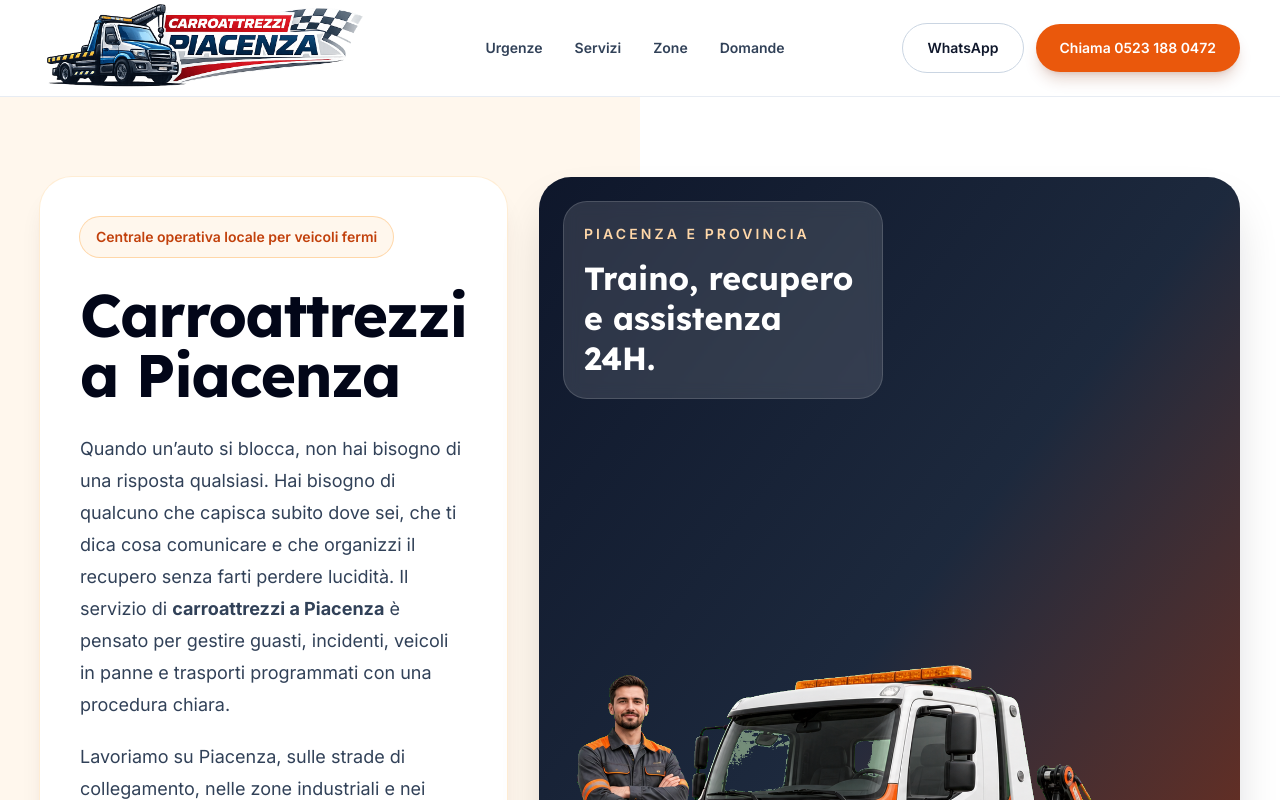
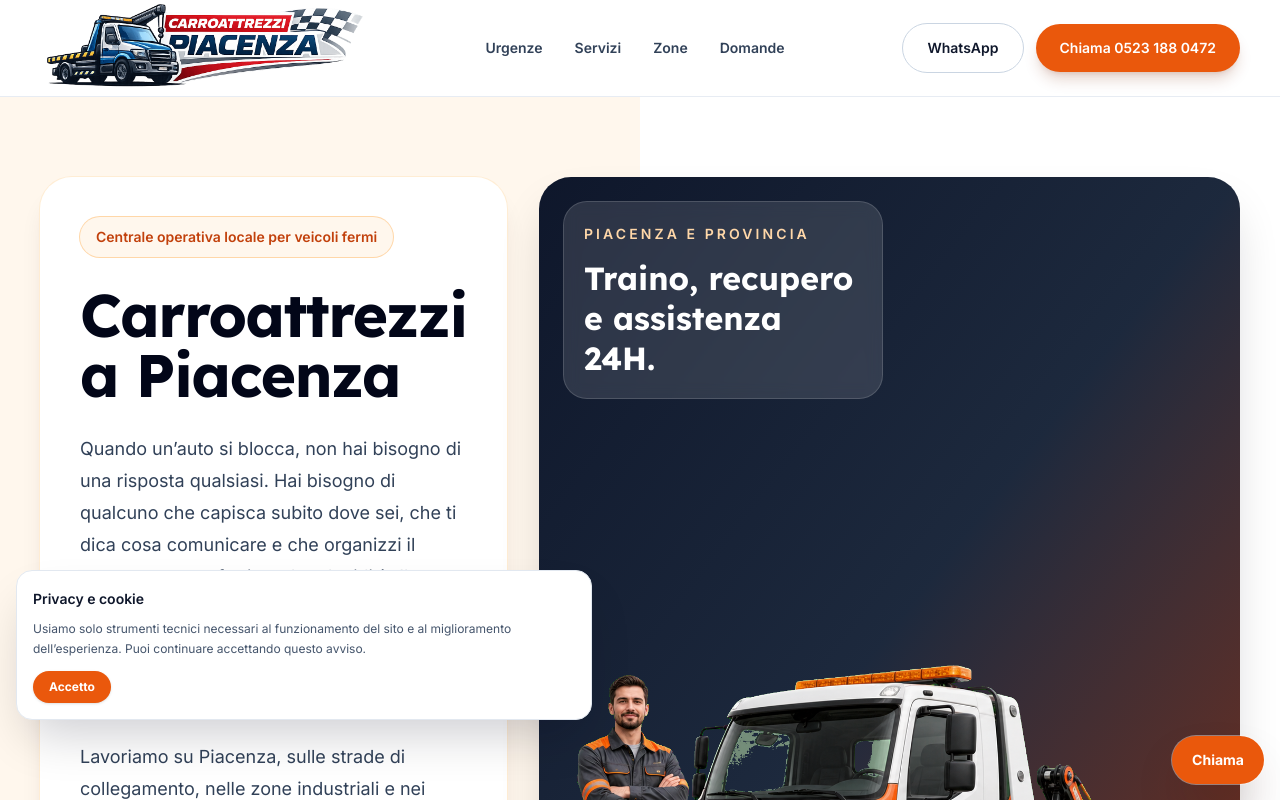
Before and after one commit to alessio-aesthetic/carroattrezzipiacenzamg.it, a Next.js app: page / in a window 1280 px wide. Shown: the top 800 px of the page. Built offline with nearby package versions, Linux system fonts and the light colour scheme.

Commit message:
Add GDPR banner and sticky call

```diff
--- a/src/app/page.tsx
+++ b/src/app/page.tsx
@@ -1,6 +1,7 @@
 import Link from 'next/link'
 
 import { Container } from '@/components/Container'
+import { ConsentBanner } from '@/components/ConsentBanner'
 import { faqs, services, site, zones } from '@/data/site'
 
 const whatsappUrl = `https://wa.me/${site.whatsapp}`
@@ -180,13 +181,13 @@ function Urgencies() {
     <section id="urgenze" className="bg-white py-24">
       <Container>
         <div className="grid gap-12 lg:grid-cols-[1fr_0.9fr] lg:items-center">
-          <div className="grid grid-cols-2 gap-4">
+          <div className="grid grid-cols-1 gap-4 md:grid-cols-2">
             {services.slice(0, 4).map((service, index) => (
               <Link
                 key={service.slug}
                 href={`/servizi/${service.slug}/`}
                 className={`group overflow-hidden rounded-[2rem] border border-slate-200 bg-slate-50 shadow-sm transition hover:-translate-y-1 hover:shadow-xl hover:shadow-orange-950/10 ${
-                  index % 2 ? 'translate-y-8' : ''
+                  index % 2 ? 'md:translate-y-8' : ''
                 }`}
               >
                 <img
@@ -506,6 +507,17 @@ function Footer() {
   )
 }
 
+function StickyCall() {
+  return (
+    <Link
+      href={`tel:${site.tel}`}
+      className="fixed bottom-4 right-4 z-40 inline-flex items-center justify-center rounded-full bg-[#EA580C] px-4 py-3 text-xs font-bold text-white shadow-2xl shadow-orange-950/30 ring-1 ring-white/40 transition hover:bg-[#C2410C] sm:px-5 sm:text-sm"
+    >
+      Chiama
+    </Link>
+  )
+}
+
 function JsonLd() {
   const schema = [
     {
@@ -559,6 +571,8 @@ export default function Home() {
         <FinalCta />
       </main>
       <Footer />
+      <StickyCall />
+      <ConsentBanner />
     </>
   )
 }
--- /dev/null
+++ b/src/components/ConsentBanner.tsx
@@ -0,0 +1,33 @@
+'use client'
+
+import { useEffect, useState } from 'react'
+
+export function ConsentBanner() {
+  const [visible, setVisible] = useState(false)
+
+  useEffect(() => {
+    setVisible(localStorage.getItem('cookie-consent') !== 'accepted')
+  }, [])
+
+  if (!visible) return null
+
+  return (
+    <div className="fixed inset-x-3 bottom-20 z-50 mx-auto max-w-xl rounded-2xl border border-slate-200 bg-white p-4 text-slate-900 shadow-2xl shadow-slate-950/20 sm:left-4 sm:right-auto sm:mx-0">
+      <p className="text-sm font-semibold">Privacy e cookie</p>
+      <p className="mt-2 text-xs leading-5 text-slate-600">
+        Usiamo solo strumenti tecnici necessari al funzionamento del sito e al
+        miglioramento dell’esperienza. Puoi continuare accettando questo avviso.
+      </p>
+      <button
+        type="button"
+        onClick={() => {
+          localStorage.setItem('cookie-consent', 'accepted')
+          setVisible(false)
+        }}
+        className="mt-3 rounded-full bg-[#EA580C] px-4 py-2 text-xs font-bold text-white shadow-sm transition hover:bg-[#C2410C]"
+      >
+        Accetto
+      </button>
+    </div>
+  )
+}
```
